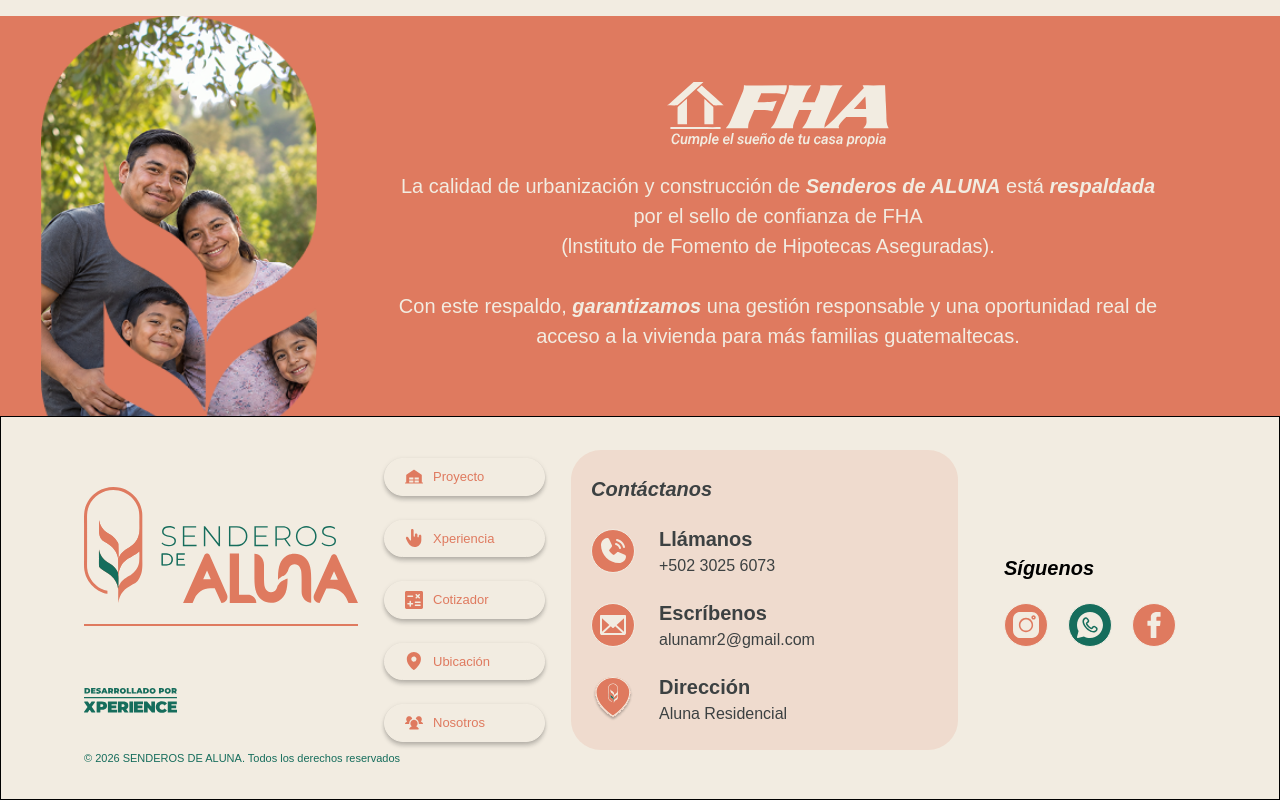
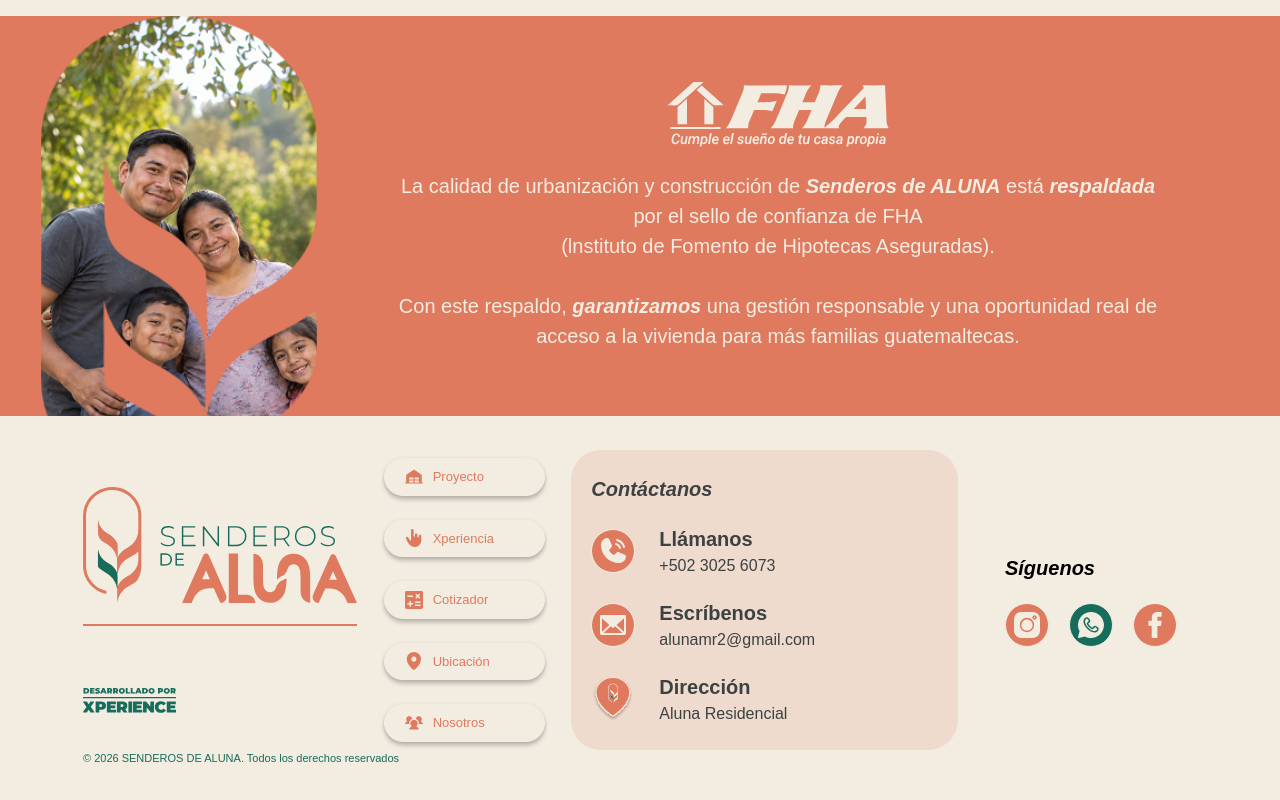
Before and after one commit to xperiencegroup/senderos-de-aluna-one-pager, a React (Vite) app: page / in a window 1280 px wide. Shown: the part 6384-7184 px from the top of the page. Built offline with nearby package versions, Linux system fonts and the light colour scheme.

Commit message:
fix: quitar borde

```diff
--- a/src/pages/home/components/footer.tsx
+++ b/src/pages/home/components/footer.tsx
@@ -5,7 +5,7 @@
 export default function Footer() {
   return (
     <div className="flex w-full min-h-[384px] justify-center">
-      <div className="flex flex-col w-full max-w-[1366px] justify-center border px-[83px]">
+      <div className="flex flex-col w-full max-w-[1366px] justify-center px-[83px]">
         <div className="w-full flex items-center justify-between">
           {/* senderos de aluna + xperience */}
           <div className="flex flex-col justify-between w-[274px] h-[226px]">
```
